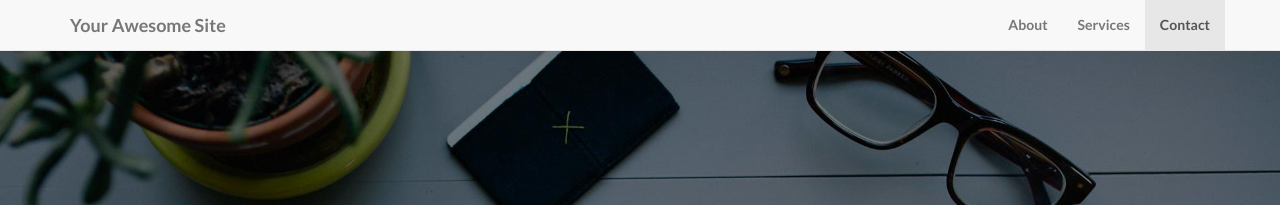
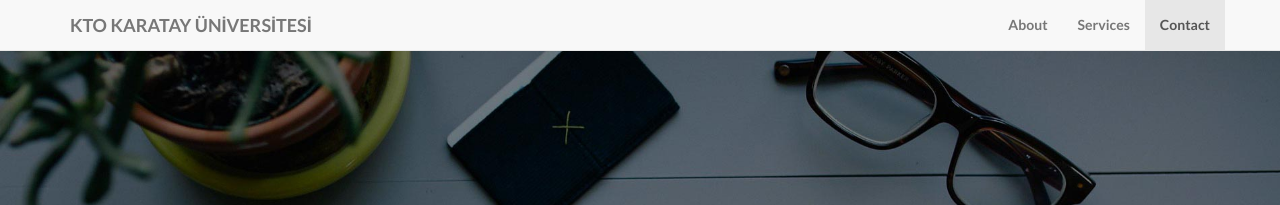
Before and after one commit to mustafaogdur/mustafaogdur.github.io, a Jekyll site: the page built from index.html, in a window 1280 px wide. Shown: the top 205 px of the page. Built offline with Jekyll 4.4.1, drawn with Linux system fonts in a browser that asks for light colours.

Commit message:
names change

```diff
--- a/_config.yml
+++ b/_config.yml
@@ -2,10 +2,10 @@
 #      Main Configs       #
 # ----------------------- #
 
-url: http://yoursite.com
-title: Your Awesome Site
-email: your-email@domain.com
-author: Your Name
+url: http://mustafaogdur.github.io
+title: KTO KARATAY ÜNİVERSİTESİ
+email: m.mustafa.ogdur@gmail.com
+author: Mustafa ÖĞDÜR
 description: > # "Write an awesome description for your new site here.
   You can edit this line in _config.yml. It will appear in your document
   head meta (for Google search results) and in your feed.xml site
```
